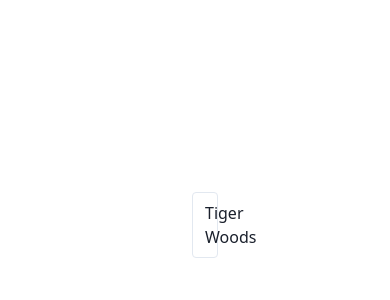
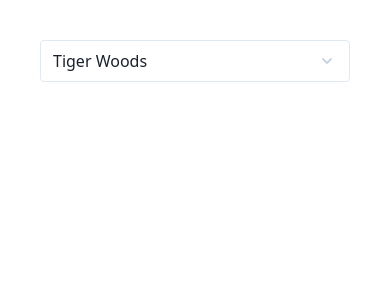
Before and after one commit to schrapel/tailwind-ui-nextjs-listbox-example, a Next.js app: page / in a window 390 px wide. Shown: the top 300 px of the page. Built offline with nearby package versions, Linux system fonts and the light colour scheme; what @tailwindcss/ui would draw is missing.

Commit message:
Make it look better on mobile

```diff
--- a/pages/index.jsx
+++ b/pages/index.jsx
@@ -30,8 +30,8 @@
   const [selectedGolfer, setSelectedGolfer] = useState('Tiger Woods');
 
   return (
-    <div className="p-48 antialiased font-sans text-gray-900">
-      <div className="max-w-xs mx-auto">
+    <div className="p-10 antialiased font-sans text-gray-900">
+      <div className="lg:max-w-xs mx-auto">
         <Listbox value={selectedGolfer} onChange={setSelectedGolfer} className="relative">
           <ListboxLabel className="sr-only">Select a Golfer</ListboxLabel>
           <ListboxButton className="w-full focus:outline-none">
```
